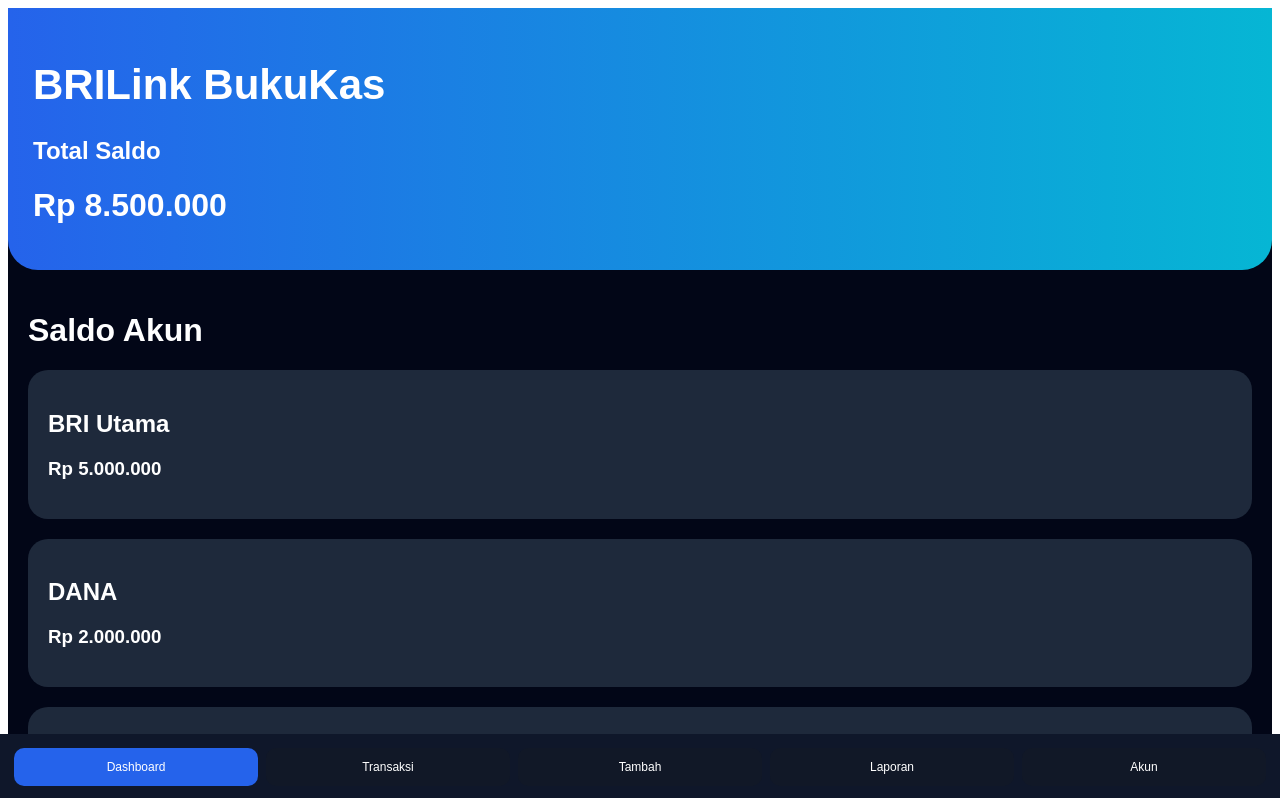
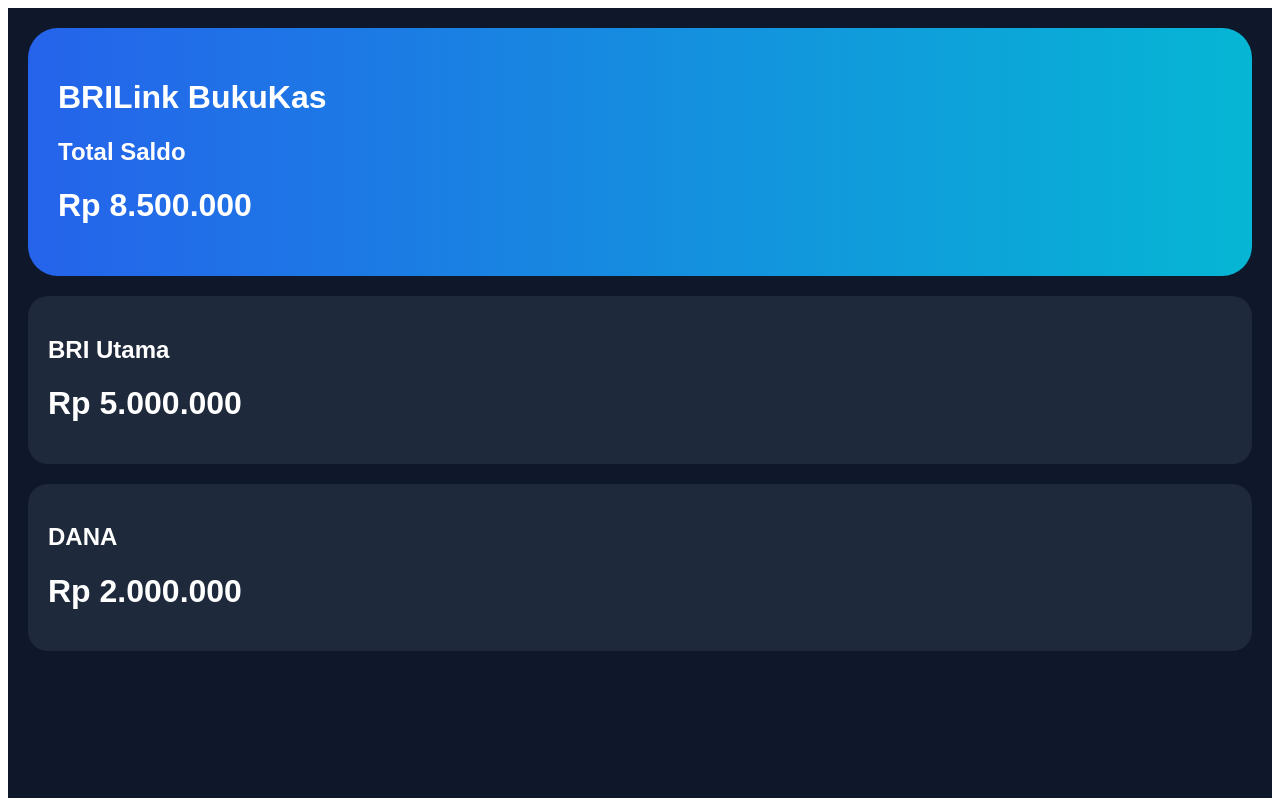
Before and after one commit to karyabengkellas03-dot/Buku-kas-brilink, a React (Vite) app: page / in a window 1280 px wide. Shown: the top 798 px of the page. Built offline with nearby package versions, Linux system fonts and the light colour scheme.

Commit message:
Update App.jsx

```diff
--- a/src/App.jsx
+++ b/src/App.jsx
@@ -1,228 +1,51 @@
-import { useState } from "react";
+import React from "react";
 
 export default function App() {
-  const [page, setPage] = useState("dashboard");
-
-  const menuButton = (id, label) => (
-    <button
-      onClick={() => setPage(id)}
-      style={{
-        flex: 1,
-        padding: 12,
-        background: page === id ? "#2563eb" : "#111827",
-        color: "white",
-        border: "none",
-        borderRadius: 10,
-        margin: 4,
-        fontSize: 12,
-      }}
-    >
-      {label}
-    </button>
-  );
-
   return (
     <div
       style={{
-        background: "#020617",
+        background: "#0f172a",
         minHeight: "100vh",
         color: "white",
-        paddingBottom: 90,
+        padding: 20,
         fontFamily: "Arial",
       }}
     >
-      {/* HEADER */}
       <div
         style={{
-          padding: 25,
           background: "linear-gradient(to right,#2563eb,#06b6d4)",
-          borderBottomLeftRadius: 30,
-          borderBottomRightRadius: 30,
+          padding: 30,
+          borderRadius: 30,
+          marginBottom: 20,
         }}
       >
-        <h1 style={{ fontSize: 42 }}>BRILink BukuKas</h1>
+        <h1>BRILink BukuKas</h1>
         <h2>Total Saldo</h2>
         <h1>Rp 8.500.000</h1>
       </div>
 
-      {/* DASHBOARD */}
-      {page === "dashboard" && (
-        <div style={{ padding: 20 }}>
-          <h1>Saldo Akun</h1>
-
-          <div style={card}>
-            <h2>BRI Utama</h2>
-            <h3>Rp 5.000.000</h3>
-          </div>
-
-          <div style={card}>
-            <h2>DANA</h2>
-            <h3>Rp 2.000.000</h3>
-          </div>
-
-          <div style={card}>
-            <h2>OVO</h2>
-            <h3>Rp 1.500.000</h3>
-          </div>
-        </div>
-      )}
-
-      {/* TRANSAKSI */}
-      {page === "transaksi" && (
-        <div style={{ padding: 20 }}>
-          <h1>Riwayat Transaksi</h1>
-
-          <div style={card}>
-            <h2>Transfer Masuk</h2>
-            <p>BRI → DANA</p>
-            <h2 style={{ color: "#22c55e" }}>+ Rp 500.000</h2>
-          </div>
-
-          <div style={card}>
-            <h2>Tarik Tunai</h2>
-            <p>BRI Utama</p>
-            <h2 style={{ color: "#ef4444" }}>- Rp 200.000</h2>
-          </div>
-        </div>
-      )}
-
-      {/* TAMBAH */}
-      {page === "tambah" && (
-        <div style={{ padding: 20 }}>
-          <h1>Tambah Transaksi</h1>
-
-          <div style={card}>
-            <input placeholder="Nominal" style={input} />
-
-            <select style={input}>
-              <option>Transfer</option>
-              <option>Setor Tunai</option>
-              <option>Pulsa</option>
-              <option>Token PLN</option>
-            </select>
-
-            <select style={input}>
-              <option>BRI Utama</option>
-              <option>DANA</option>
-              <option>OVO</option>
-            </select>
-
-            <select style={input}>
-              <option>BRI Penampung</option>
-              <option>Mandiri</option>
-            </select>
-
-            <textarea
-              placeholder="Keterangan"
-              style={{
-                ...input,
-                height: 100,
-              }}
-            />
-
-            <button
-              style={{
-                width: "100%",
-                padding: 15,
-                border: "none",
-                borderRadius: 12,
-                background: "#2563eb",
-                color: "white",
-                fontSize: 18,
-              }}
-            >
-              Simpan Transaksi
-            </button>
-          </div>
-        </div>
-      )}
-
-      {/* LAPORAN */}
-      {page === "laporan" && (
-        <div style={{ padding: 20 }}>
-          <h1>Laporan</h1>
-
-          <div style={card}>
-            <h2>Total Pemasukan</h2>
-            <h1 style={{ color: "#22c55e" }}>Rp 10.000.000</h1>
-          </div>
-
-          <div style={card}>
-            <h2>Total Pengeluaran</h2>
-            <h1 style={{ color: "#ef4444" }}>Rp 2.000.000</h1>
-          </div>
-
-          <div style={card}>
-            <h2>Laba Bersih</h2>
-            <h1>Rp 8.000.000</h1>
-          </div>
-        </div>
-      )}
-
-      {/* AKUN */}
-      {page === "akun" && (
-        <div style={{ padding: 20 }}>
-          <h1>Akun</h1>
-
-          <div style={card}>
-            <h2>Nama</h2>
-            <p>Sel Rafasya</p>
-
-            <h2>Email</h2>
-            <p>admin@gmail.com</p>
-
-            <button
-              style={{
-                width: "100%",
-                padding: 15,
-                border: "none",
-                borderRadius: 12,
-                background: "#ef4444",
-                color: "white",
-                fontSize: 18,
-                marginTop: 20,
-              }}
-            >
-              Logout
-            </button>
-          </div>
-        </div>
-      )}
-
-      {/* MENU BAWAH */}
       <div
         style={{
-          position: "fixed",
-          bottom: 0,
-          left: 0,
-          right: 0,
-          display: "flex",
-          background: "#0f172a",
-          padding: 10,
+          background: "#1e293b",
+          padding: 20,
+          borderRadius: 20,
+          marginBottom: 20,
         }}
       >
-        {menuButton("dashboard", "Dashboard")}
-        {menuButton("transaksi", "Transaksi")}
-        {menuButton("tambah", "Tambah")}
-        {menuButton("laporan", "Laporan")}
-        {menuButton("akun", "Akun")}
+        <h2>BRI Utama</h2>
+        <h1>Rp 5.000.000</h1>
+      </div>
+
+      <div
+        style={{
+          background: "#1e293b",
+          padding: 20,
+          borderRadius: 20,
+        }}
+      >
+        <h2>DANA</h2>
+        <h1>Rp 2.000.000</h1>
       </div>
     </div>
   );
 }
-
-const card = {
-  background: "#1e293b",
-  padding: 20,
-  borderRadius: 20,
-  marginBottom: 20,
-};
-
-const input = {
-  width: "100%",
-  padding: 15,
-  marginBottom: 15,
-  borderRadius: 10,
-  border: "none",
-  fontSize: 16,
-};
```
